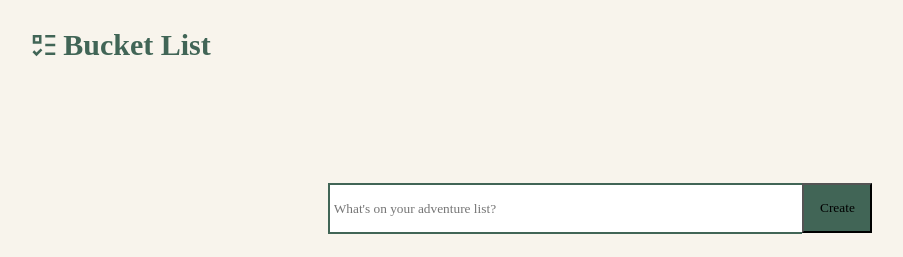
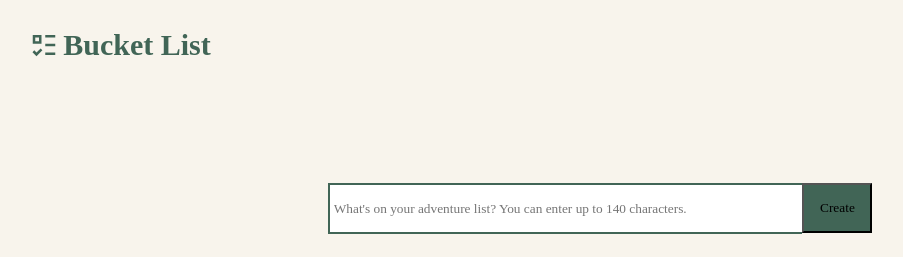
Before and after one commit to Kang-Gyeongwon/bucketList13front, a React (Create React App) app: page /bucketlist in a window 1280 px wide. Shown: the top 257 px of the page, without its empty margins (40-943 px from the left). Built offline with nearby package versions, Linux system fonts and the light colour scheme; a web font is replaced by a local one.

Commit message:
docs: input 에 글자수 제한 문구 넣기

```diff
--- a/src/components/bucketList/BucketInput/index.jsx
+++ b/src/components/bucketList/BucketInput/index.jsx
@@ -3,7 +3,10 @@ import { AddBtn, FormInput, InputBox } from "./styled";
 const BucketInput = () => {
   return (
     <InputBox>
-      <FormInput type="text" placeholder="What's on your adventure list?" />
+      <FormInput
+        type="text"
+        placeholder="What's on your adventure list? You can enter up to 140 characters."
+      />
       <AddBtn type="submit" value="Create" />
     </InputBox>
   );
```
